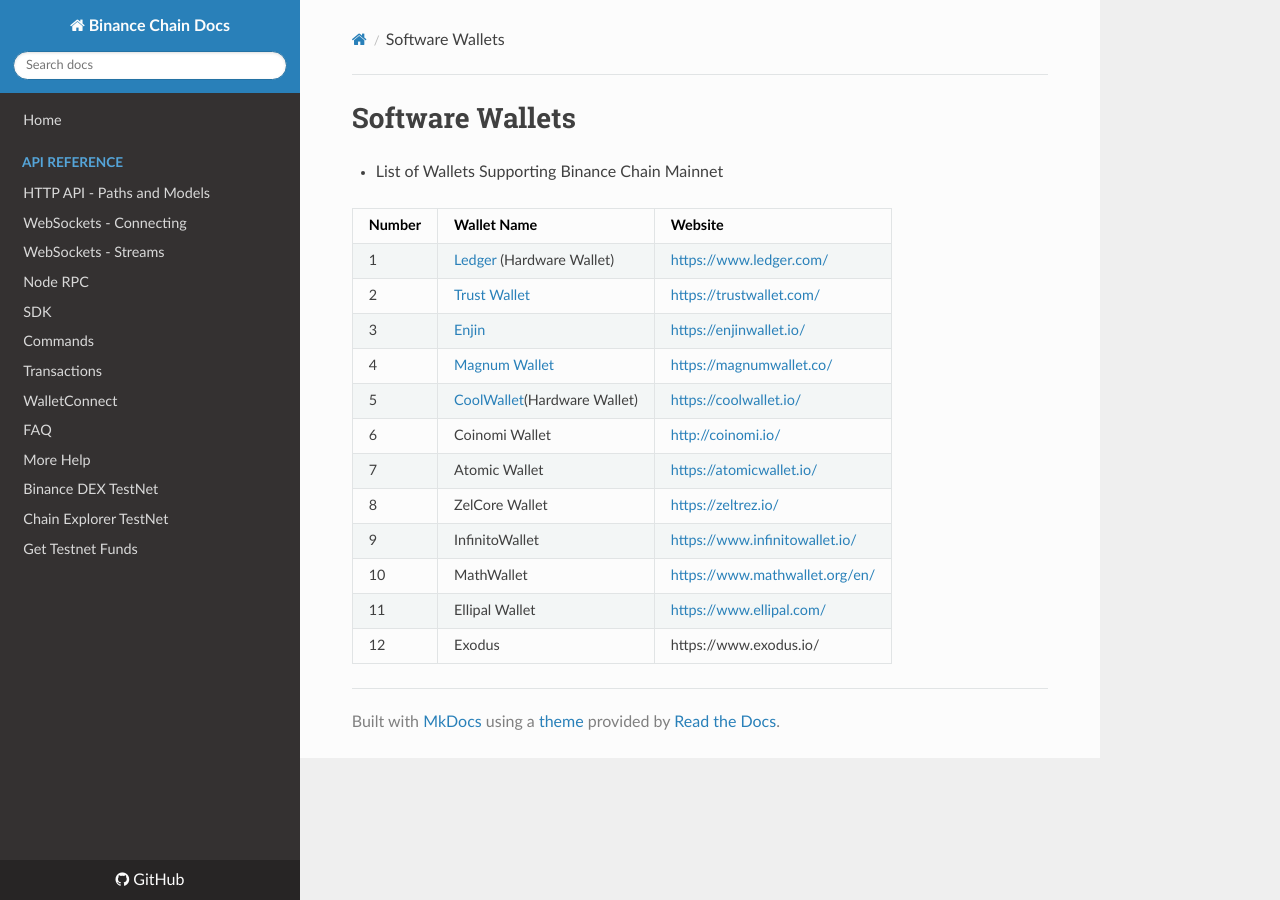
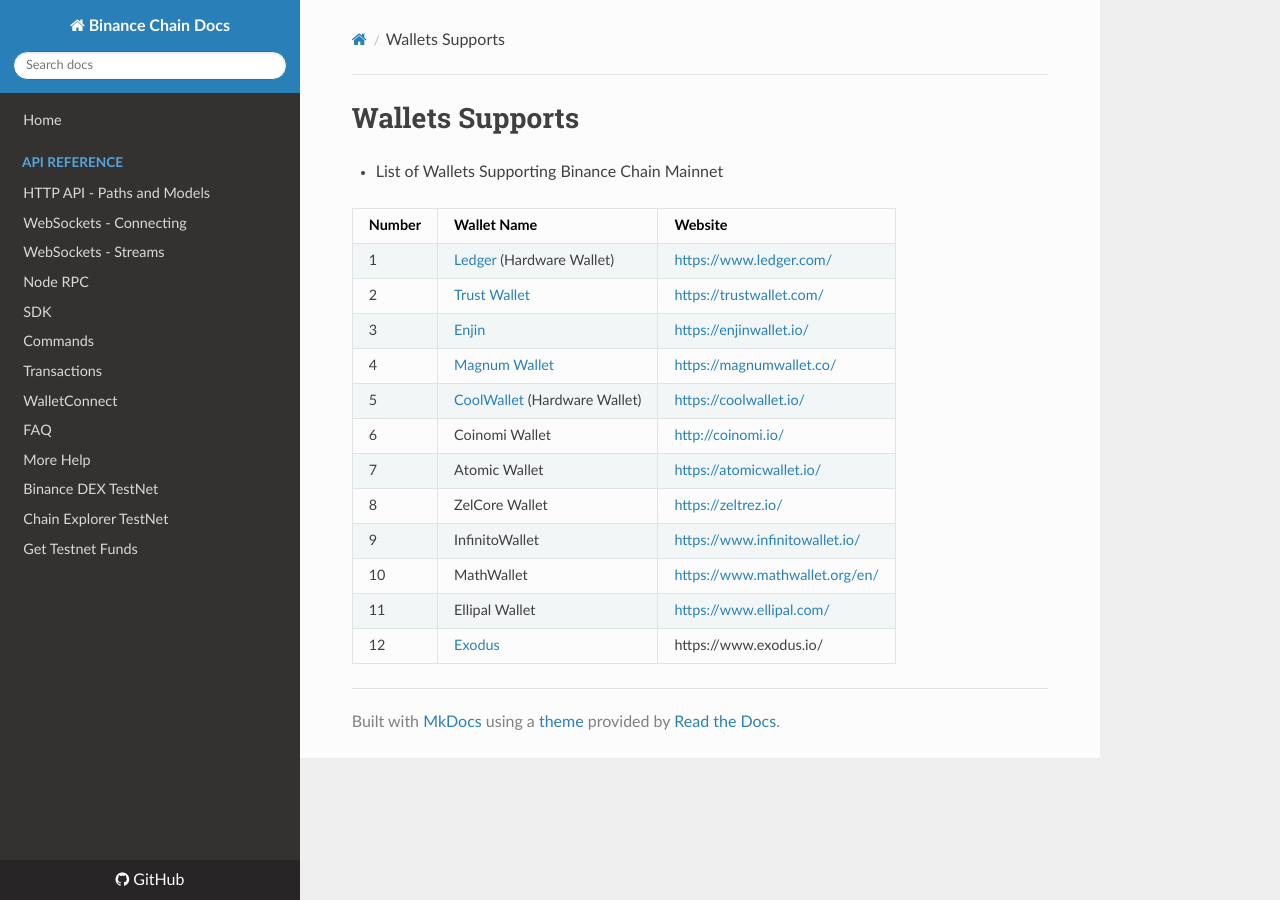
Before and after one commit to yash-sharma1/docs-site, an MkDocs documentation site: the page built from docs/wallets.md, in a window 1280 px wide. Built offline with MkDocs 1.6.1, drawn with Linux system fonts in a browser that asks for light colours; nearby versions of some CDN libraries.

Commit message:
add wallet support

```diff
--- a/docs/wallets.md
+++ b/docs/wallets.md
@@ -1,18 +1,18 @@
-# Software Wallets
+# Wallets Supports
 
 * List of Wallets Supporting Binance Chain Mainnet
 
-| Number | Wallet Name                                           | Website                          |
-| ------ | ----------------------------------------------------- | -------------------------------- |
-| 1      | [Ledger](wallets/ledger.md) (Hardware Wallet)         | <https://www.ledger.com/>        |
-| 2      | [Trust Wallet](wallets/Trust-Wallet.md)               | <https://trustwallet.com/>       |
-| 3      | [Enjin](wallets/Enjin.md)                             | <https://enjinwallet.io/>        |
-| 4      | [Magnum Wallet](wallets/Magnum.md)                    | <https://magnumwallet.co/>       |
-| 5      | [CoolWallet](wallets/Cool-Wallet.md)(Hardware Wallet) | <https://coolwallet.io/>         |
-| 6      | Coinomi Wallet                                        | <http://coinomi.io/>             |
-| 7      | Atomic Wallet                                         | <https://atomicwallet.io/>       |
-| 8      | ZelCore Wallet                                        | <https://zeltrez.io/>            |
-| 9      | InfinitoWallet                                        | <https://www.infinitowallet.io/> |
-| 10     | MathWallet                                            | <https://www.mathwallet.org/en/> |
-| 11     | Ellipal Wallet                                        | <https://www.ellipal.com/>       |
-| 12     | Exodus                                                | https://www.exodus.io/           |
+| Number | Wallet Name                                            | Website                          |
+| ------ | ------------------------------------------------------ | -------------------------------- |
+| 1      | [Ledger](wallets/ledger.md) (Hardware Wallet)          | <https://www.ledger.com/>        |
+| 2      | [Trust Wallet](wallets/Trust-Wallet.md)                | <https://trustwallet.com/>       |
+| 3      | [Enjin](wallets/Enjin.md)                              | <https://enjinwallet.io/>        |
+| 4      | [Magnum Wallet](wallets/Magnum.md)                     | <https://magnumwallet.co/>       |
+| 5      | [CoolWallet](wallets/Cool-Wallet.md) (Hardware Wallet) | <https://coolwallet.io/>         |
+| 6      | Coinomi Wallet                                         | <http://coinomi.io/>             |
+| 7      | Atomic Wallet                                          | <https://atomicwallet.io/>       |
+| 8      | ZelCore Wallet                                         | <https://zeltrez.io/>            |
+| 9      | InfinitoWallet                                         | <https://www.infinitowallet.io/> |
+| 10     | MathWallet                                             | <https://www.mathwallet.org/en/> |
+| 11     | Ellipal Wallet                                         | <https://www.ellipal.com/>       |
+| 12     | [Exodus](wallets/Exodus.md)                                             | https://www.exodus.io/           |
```
Also changed, not shown: docs/wallets/Exodus.md (added, +15 -0 lines).
